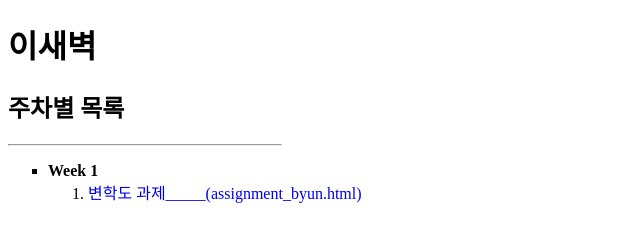
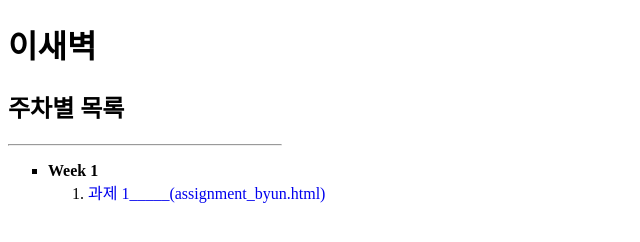
Before and after one commit to Twodawn/java, a plain HTML site: page index.html in a window 1280 px wide. Shown: the whole page, without its empty margins (0-640 px from the left). Drawn offline with Linux system fonts and the light colour scheme.

Commit message:
Update index.html

```diff
--- a/index.html
+++ b/index.html
@@ -15,7 +15,7 @@
      <li><strong>Week 1</strong>
       <ol>
        <li>
-         <a href="/java/week1/assignment_byun.html" target="_blank"style="text-decoration:none">변학도 과제_____(assignment_byun.html)</a>
+         <a href="/java/week1/assignment_byun.html" target="_blank"style="text-decoration:none">과제 1_____(assignment_byun.html)</a>
        </li>
      </ol>
  </ul>
```
